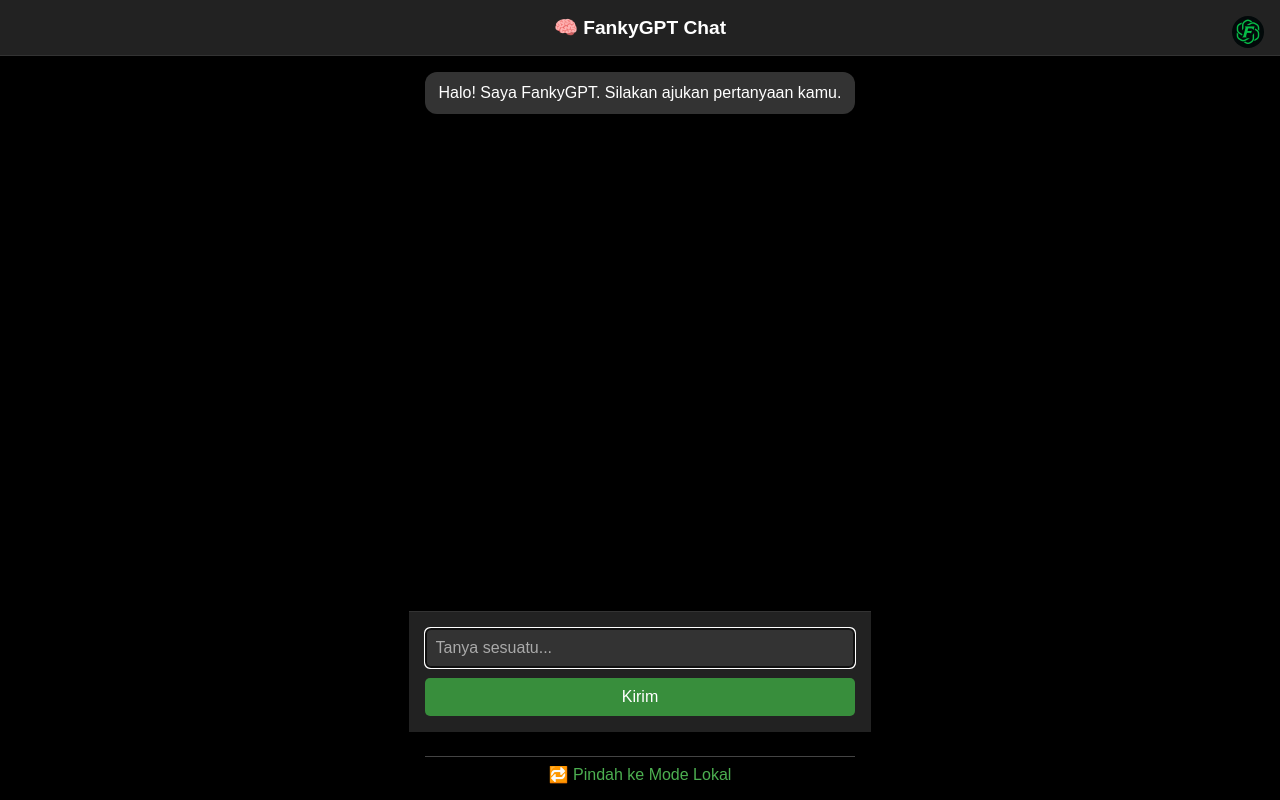
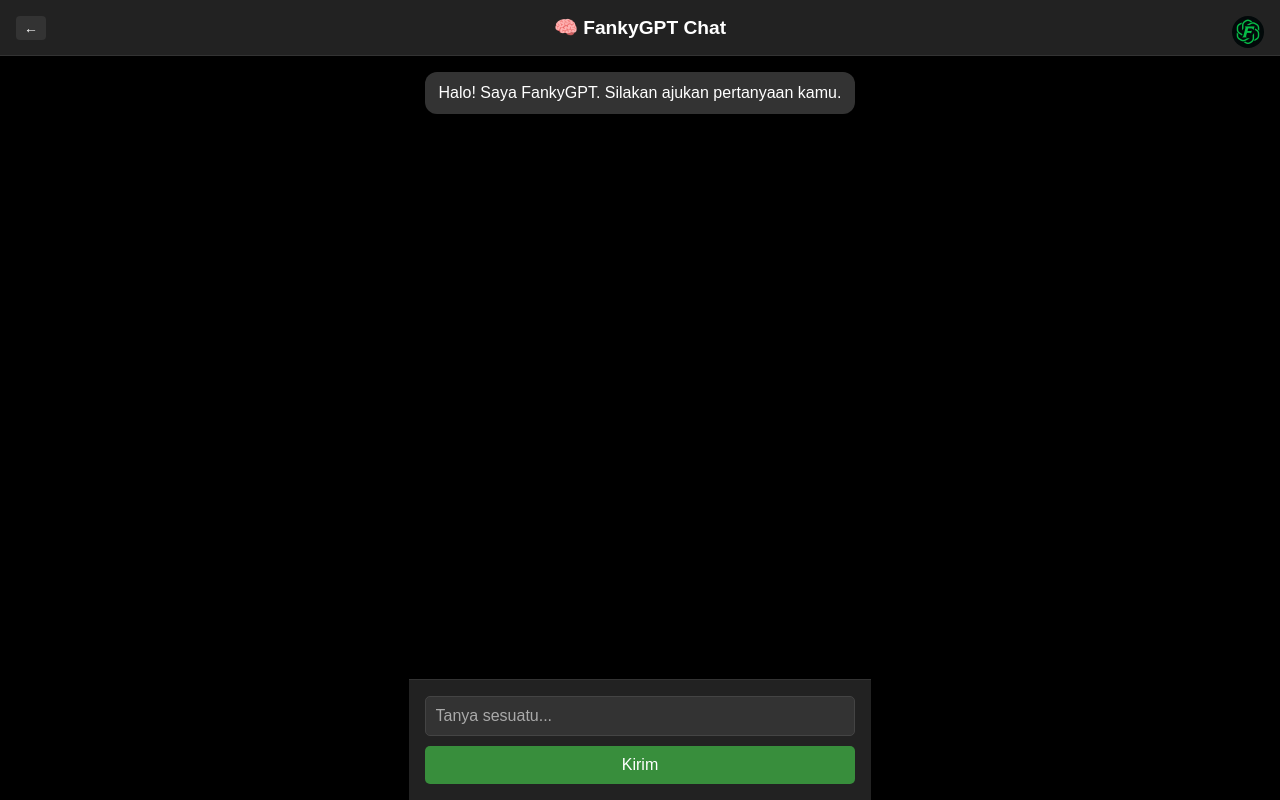
Before and after one commit to fanky86/fankyGPT, a FastAPI app: page / in a window 1280 px wide. Run offline with FastAPI, Linux system fonts and the light colour scheme.

Commit message:
Update index.html

```diff
--- a/templates/index.html
+++ b/templates/index.html
@@ -11,21 +11,21 @@
     html, body {
       margin: 0;
       padding: 0;
+      height: 100%;
       font-family: Arial, sans-serif;
       background-color: #000;
       color: #fff;
-      height: 100%;
     }
 
     body {
       display: flex;
       flex-direction: column;
+      height: 100vh;
+      overflow: hidden;
     }
 
     header {
-      position: sticky;
-      top: 0;
-      z-index: 100;
+      position: relative;
       display: flex;
       justify-content: center;
       align-items: center;
@@ -34,6 +34,27 @@
       font-size: 1.2rem;
       font-weight: bold;
       border-bottom: 1px solid #333;
+      z-index: 10;
+    }
+
+    .back-button {
+      position: absolute;
+      left: 1rem;
+      top: 1rem;
+    }
+
+    .back-button a {
+      display: inline-block;
+      padding: 4px 8px;
+      color: #fff;
+      background-color: #333;
+      border-radius: 4px;
+      font-size: 14px;
+      text-decoration: none;
+    }
+
+    .back-button a:hover {
+      background-color: #444;
     }
 
     .profile {
@@ -56,12 +77,14 @@
       flex: 1;
       display: flex;
       flex-direction: column;
-      max-width: 100%;
-      margin: 0 auto;
+      overflow: hidden;
     }
 
     @media (min-width: 768px) {
-      .content-wrapper { max-width: 50%; }
+      .content-wrapper {
+        max-width: 50%;
+        margin: 0 auto;
+      }
     }
 
     .chat-container {
@@ -99,6 +122,9 @@
       padding: 1rem;
       background-color: #222;
       border-top: 1px solid #333;
+      position: sticky;
+      bottom: 0;
+      z-index: 9;
     }
 
     input[type="text"] {
@@ -128,25 +154,14 @@
     button:hover {
       background-color: #2e7d32;
     }
-
-    .link-lokal {
-      text-align: center;
-      padding: 1rem;
-    }
-
-    .link-lokal a {
-      color: #4caf50;
-      text-decoration: none;
-    }
-
-    .link-lokal a:hover {
-      text-decoration: underline;
-    }
   </style>
 </head>
 <body>
 
   <header>
+    <div class="back-button">
+      <a href="/lokal">←</a>
+    </div>
     🧠 FankyGPT Chat
     <div class="profile">
       <img src="/static/favicon.png" alt="Profile">
@@ -166,14 +181,9 @@
     </div>
 
     <form method="post" action="/chat-gpt">
-      <input type="text" name="message" placeholder="Tanya sesuatu..." required autofocus autocomplete="off">
+      <input type="text" name="message" placeholder="Tanya sesuatu..." required autocomplete="off">
       <button type="submit">Kirim</button>
     </form>
-
-    <div class="link-lokal">
-      <hr style="border: 0; border-top: 1px solid #444;">
-      <a href="/lokal">🔁 Pindah ke Mode Lokal</a>
-    </div>
   </div>
 
   <script>
```
